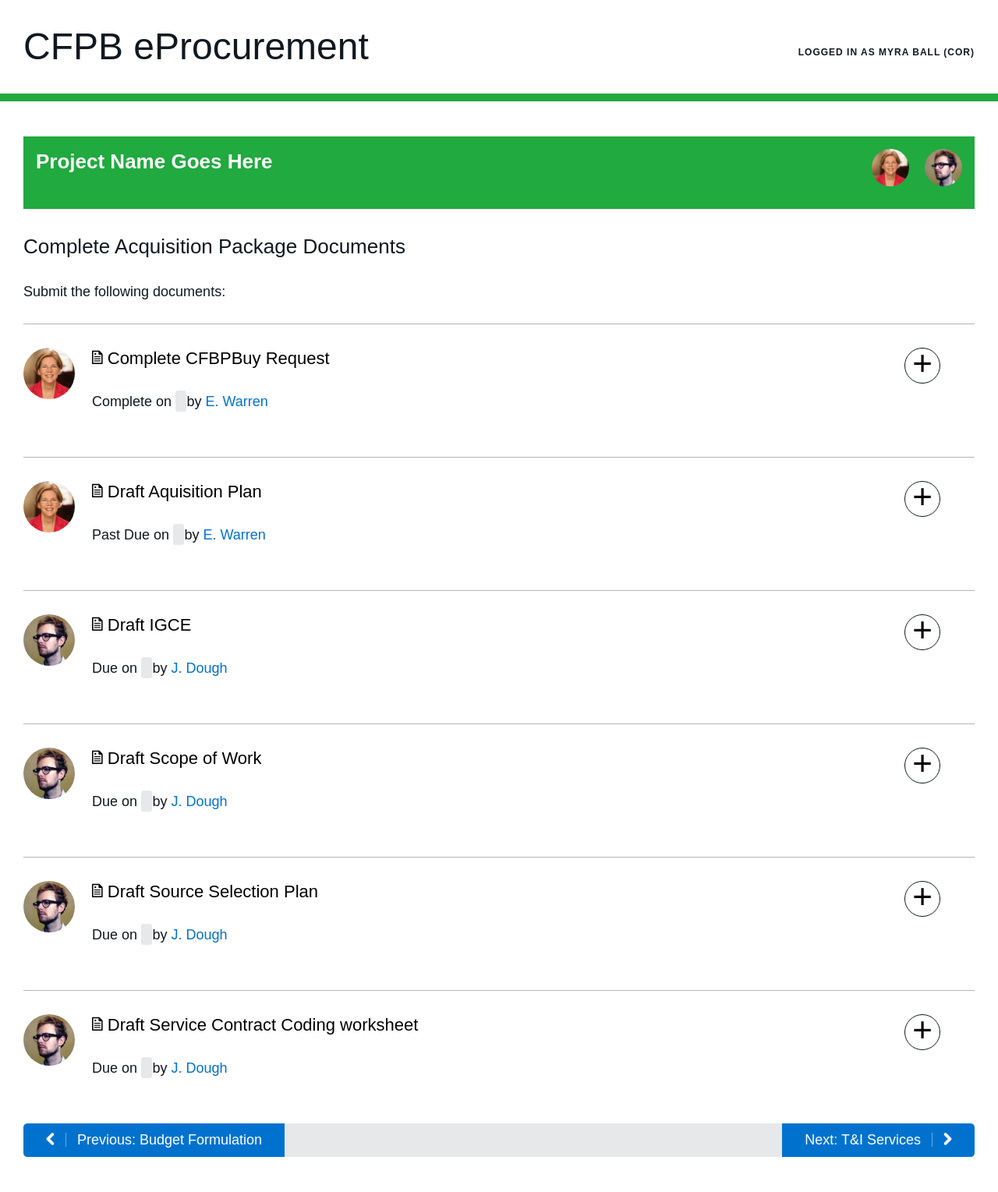
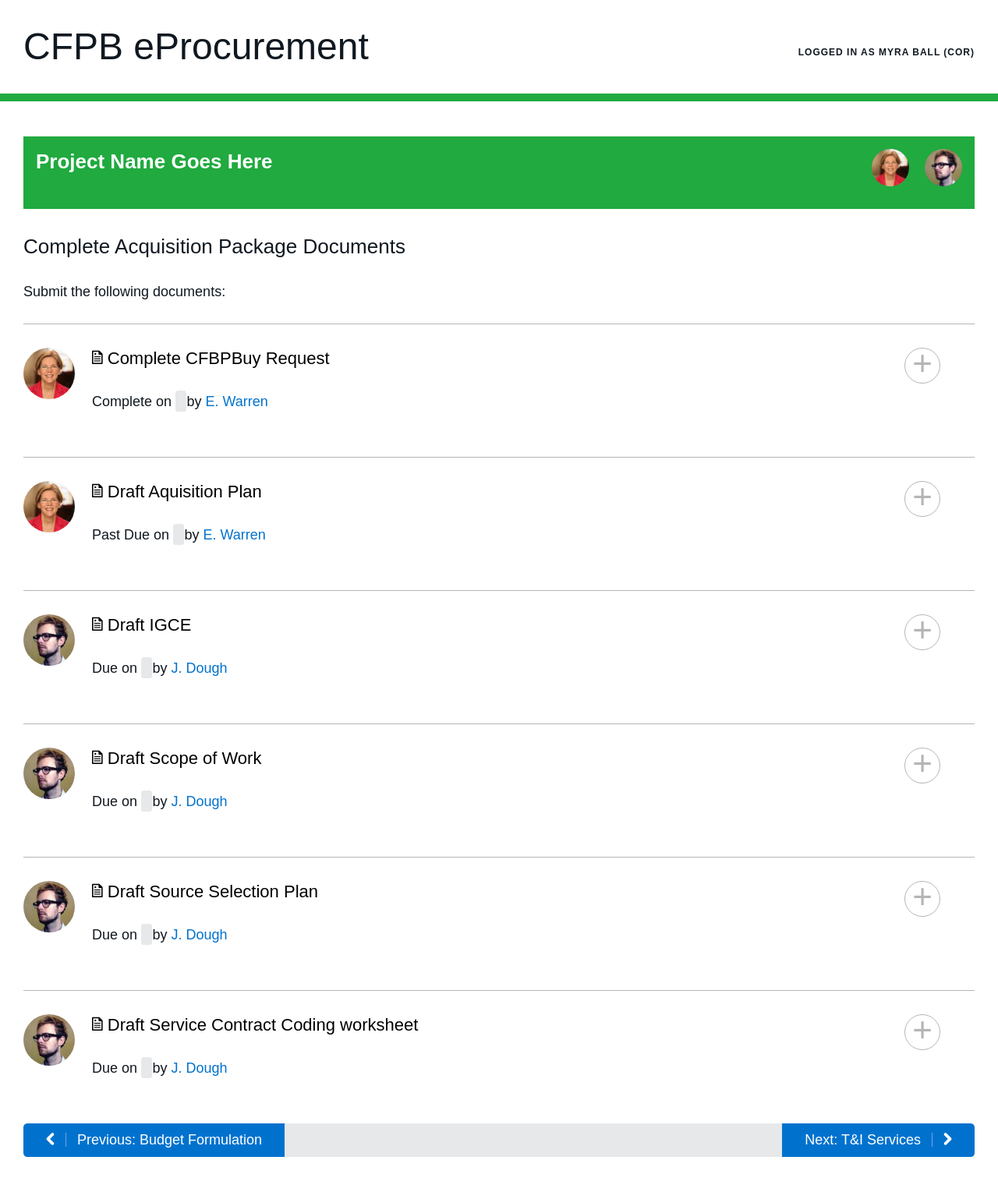
Before and after one commit to 18F/cfpb-eprocurement, a Jekyll site: the page built from checklist/index.html, in a window 1280 px wide. Shown: the whole page at 78% size. Built offline with Jekyll 4.4.1, drawn with Linux system fonts in a browser that asks for light colours.

Commit message:
moar stylez

```diff
--- a/_sass/prototypes/_checklist.scss
+++ b/_sass/prototypes/_checklist.scss
@@ -52,27 +52,33 @@
   .feature-list_item {
     position: relative;
 
+    &[data-status="past due"] {
+      .status-label {
+        background: $gold;
+        border-radius: 0.2em;
+        padding: 0.2em 0.4em;
+      }
+    }
+
     button[role=tab] {
       appearance: none;
-      -moz-appearance: none;
-      -ms-appearance: none;
-      -webkit-appearance: none;
+      background: transparent;
       border: 0;
       padding: 0;
-      background: transparent;
 
       &::after {
+        border-radius: 1em;
+        border: 1px solid;
+        color: $gray-40;
         content: "+";
         display: block;
         font-size: 2em;
+        height: 1em;
         line-height: .85;
+        position: absolute;
+        right: 1em;
+        top: 0;
         width: 1em;
-        height: 1em;
-        border: 1px solid $black;
-        border-radius: 1em;
-        position: absolute;
-        top: 0;
-        right: 1em;
       }
 
       &[aria-expanded=true]::after {
```
